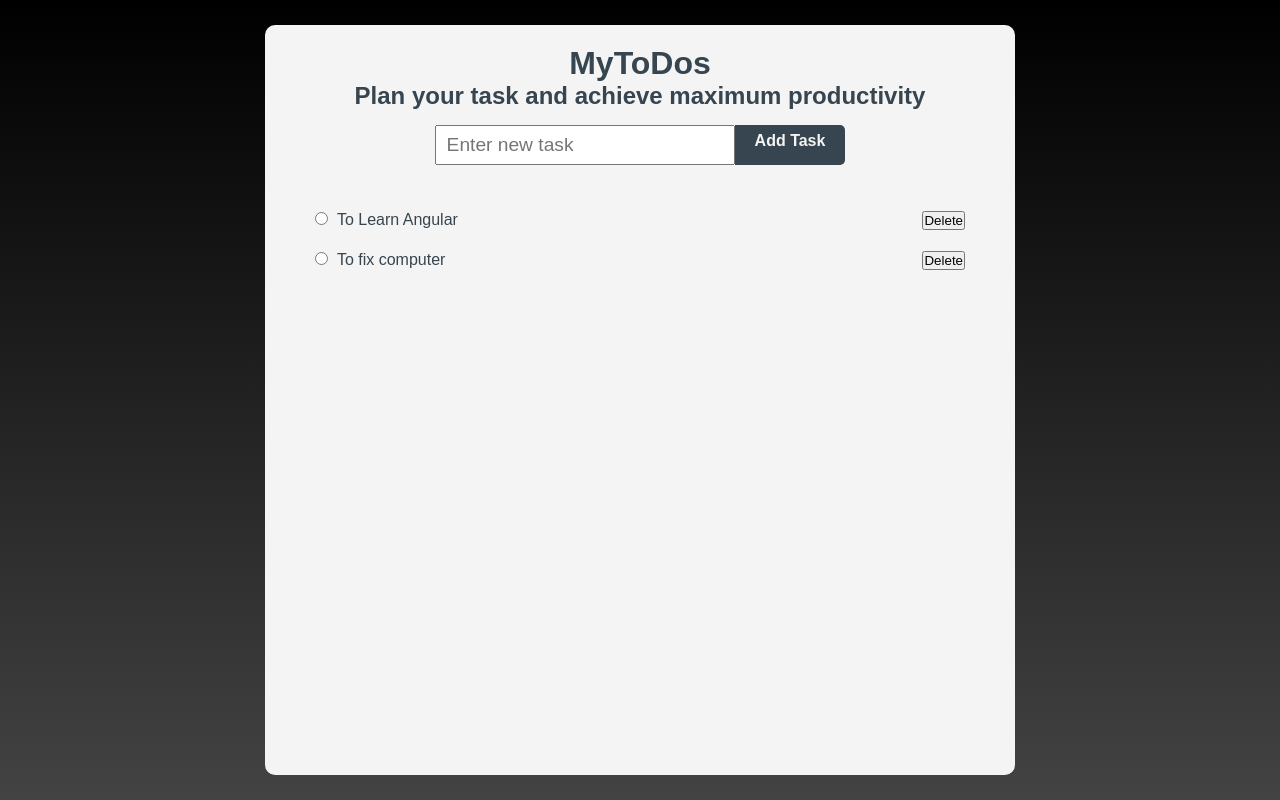
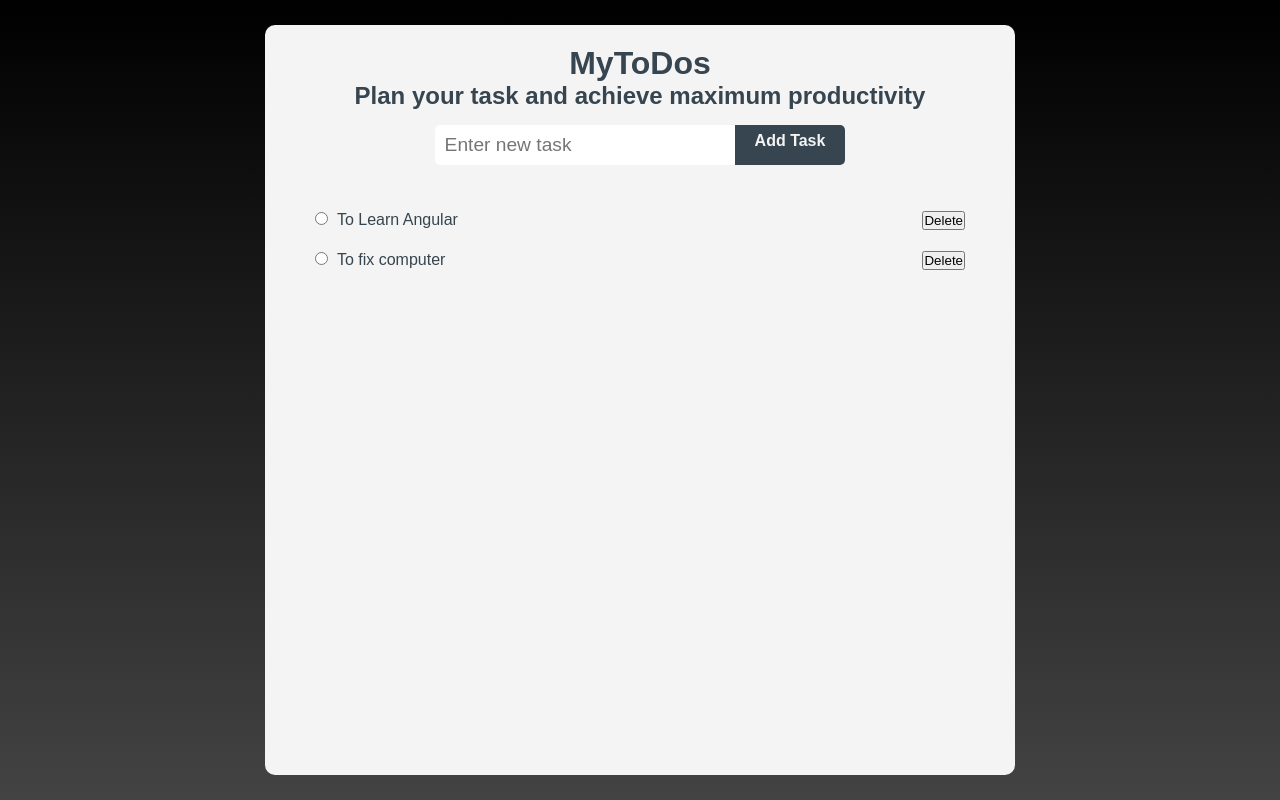
Before and after one commit to gopesh123-us/mytodos, an Angular app: page / in a window 1280 px wide. Built offline with nearby package versions, Linux system fonts and the light colour scheme; a web font is replaced by a local one.

Commit message:
added keyup.enter functionality

```diff
--- a/src/app/pages/home/home.component.css
+++ b/src/app/pages/home/home.component.css
@@ -33,6 +33,7 @@
 }
 
 .add-task-btn {
+  height: 40px;
   background-color: #36454f;
   color: #f4f4f4;
   border: none;
@@ -49,6 +50,9 @@
   height: 40px;
   padding: 10px;
   font-size: 1.2rem;
+  border-top-left-radius: 5px;
+  border-bottom-left-radius: 5px;
+  border: none;
 }
 .add-task-parent-div {
   display: flex;
--- a/src/app/pages/home/home.component.html
+++ b/src/app/pages/home/home.component.html
@@ -8,6 +8,7 @@
         placeholder="Enter new task"
         type="text"
         class="add-task-input-box"
+        (keyup.enter)="handleAddTask()"
       />
       <a (click)="handleAddTask()" class="add-task-btn">Add Task</a>
     </div>
--- a/src/app/pages/home/home.component.ts
+++ b/src/app/pages/home/home.component.ts
@@ -16,6 +16,7 @@ export class HomeComponent {
     return this.tasks.length;
   }
   handleAddTask() {
+    this.newTask = this.newTask.trim();
     if (this.newTask !== '' && !this.tasks.includes(this.newTask)) {
       this.tasks.push(this.newTask);
     }
```
